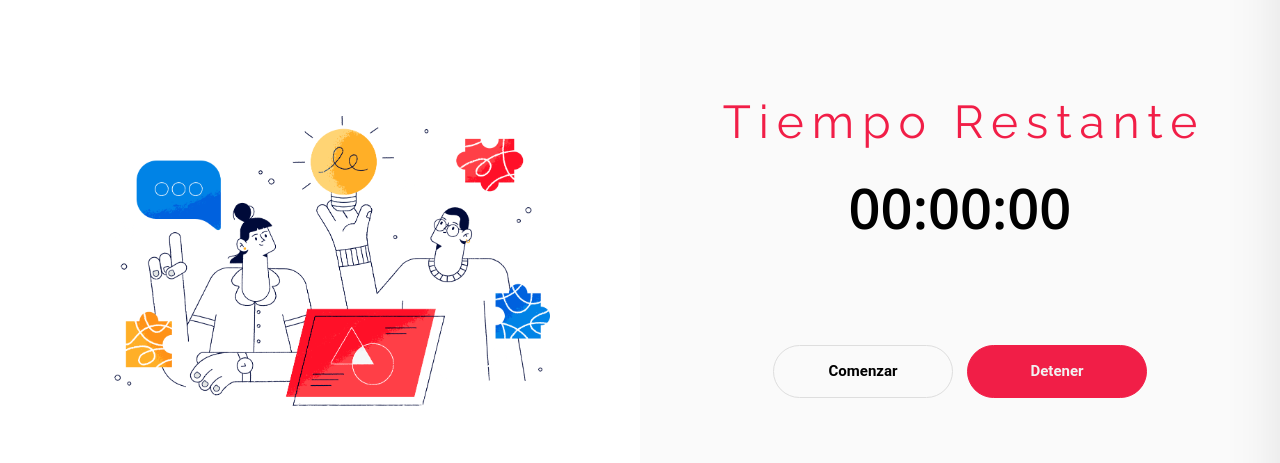
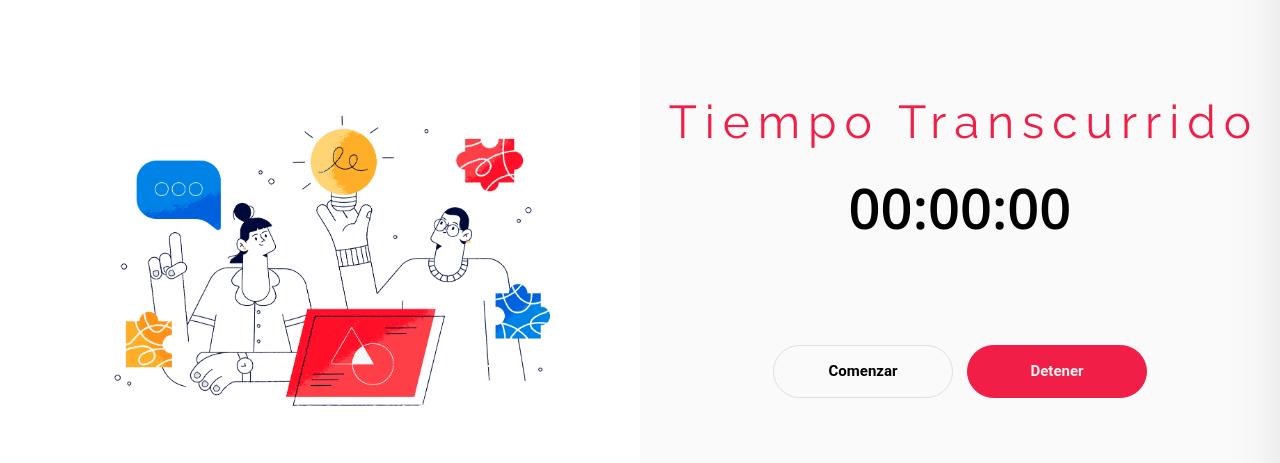
Before and after one commit to boyarzun/pxq, a plain HTML site: page timer/index.html in a window 1280 px wide. Shown: the part 175-638 px from the top of the page. Drawn offline with nearby package versions, Linux system fonts and the light colour scheme.

Commit message:
Modified: Tiempo Restante to Tiempo Transcurrido

```diff
--- a/timer/index.html
+++ b/timer/index.html
@@ -44,7 +44,7 @@
                             </div>
                             <div class="fxt-contents">
                                 <div class="translate-bottom-100 transition-100 transition-delay-800">
-                                    <div class="fxt-sub-title">Tiempo Restante</div>
+                                    <div class="fxt-sub-title">Tiempo Transcurrido</div>
                                 </div>
                                 <div class="translate-bottom-50 transition-200 transition-delay-1000">
                                     <div class="fxt-countdown">
```
